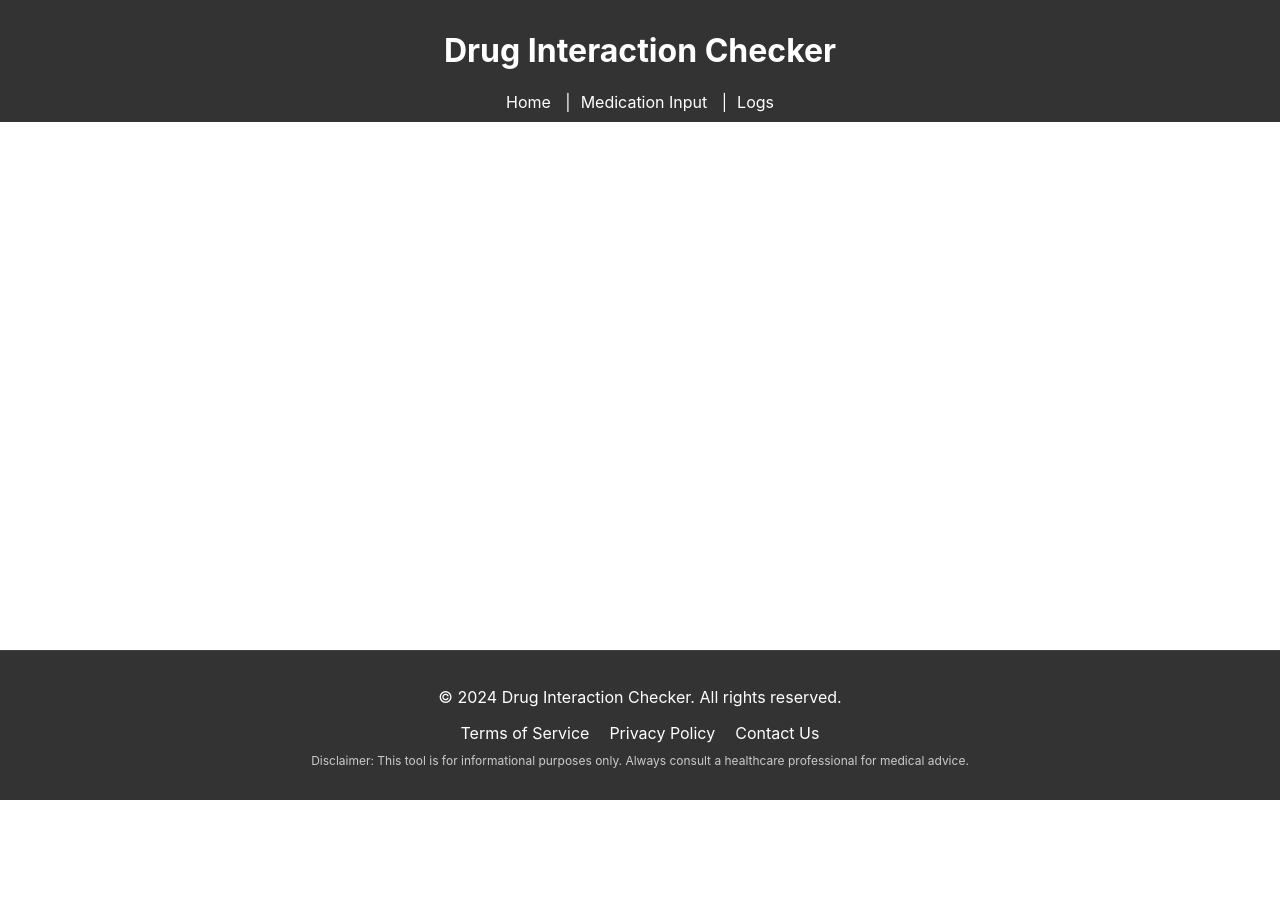
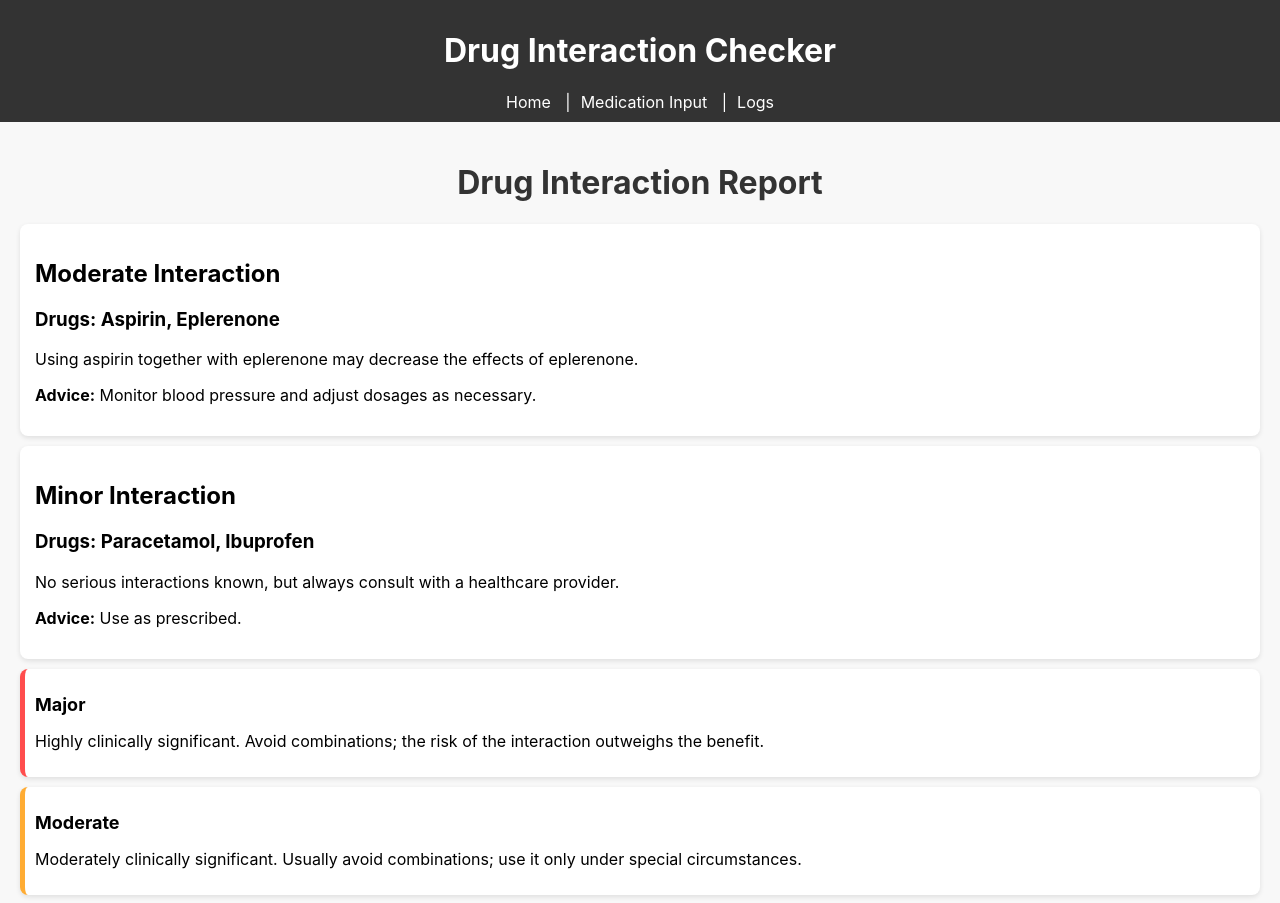
Before and after one commit to hend-isleem/drug_overdose, a React (Create React App) app: page /interaction-results in a window 1280 px wide. Shown: the top 903 px of the page. Before the commit the page ends 800 px from the top, so only its background shows below. Built offline with nearby package versions, Linux system fonts and the light colour scheme.

Commit message:
Added interaction results

```diff
--- a/src/App.js
+++ b/src/App.js
@@ -1,7 +1,8 @@
 import React from "react";
-import { BrowserRouter as Router, Route, Routes } from "react-router-dom";
+import { BrowserRouter as Router, Routes, Route } from "react-router-dom";
 import Header from "./components/Header";
 import MedicationInputForm from "./components/MedicationInputForm";
+import InteractionResults from "./components/InteractionResults";
 import Footer from "./components/Footer";
 
 function App() {
@@ -11,10 +12,14 @@ function App() {
         <Header />
         <div className="content" style={contentStyle}>
           <Routes>
-            <Route path="/input-medication" element={<MedicationInputForm />} />
             <Route
               path="/"
               element={<h2>Welcome to the Drug Interaction Checker</h2>}
+            />
+            <Route path="/input-medication" element={<MedicationInputForm />} />
+            <Route
+              path="/interaction-results"
+              element={<InteractionResults />}
             />
           </Routes>
         </div>
@@ -31,7 +36,7 @@ const appContainerStyle = {
 };
 
 const contentStyle = {
-  flex: 1, // This makes sure the content takes up the available space
+  flex: 1,
 };
 
 export default App;
--- /dev/null
+++ b/src/components/InteractionResults.js
@@ -0,0 +1,127 @@
+import React from "react";
+
+const mockInteractions = [
+  {
+    type: "Moderate",
+    drugs: ["Aspirin", "Eplerenone"],
+    description:
+      "Using aspirin together with eplerenone may decrease the effects of eplerenone.",
+    advice: "Monitor blood pressure and adjust dosages as necessary.",
+  },
+  {
+    type: "Minor",
+    drugs: ["Paracetamol", "Ibuprofen"],
+    description:
+      "No serious interactions known, but always consult with a healthcare provider.",
+    advice: "Use as prescribed.",
+  },
+];
+
+const InteractionReport = () => {
+  return (
+    <div style={styles.container}>
+      <h1 style={styles.header}>Drug Interaction Report</h1>
+      {mockInteractions.map((interaction, index) => (
+        <div key={index} style={styles.interactionCard}>
+          <h2>{interaction.type} Interaction</h2>
+          <h3>Drugs: {interaction.drugs.join(", ")}</h3>
+          <p>{interaction.description}</p>
+          <p>
+            <strong>Advice:</strong> {interaction.advice}
+          </p>
+        </div>
+      ))}
+      <InteractionClassification />
+    </div>
+  );
+};
+
+const InteractionClassification = () => {
+  const classifications = [
+    {
+      level: "Major",
+      description:
+        "Highly clinically significant. Avoid combinations; the risk of the interaction outweighs the benefit.",
+    },
+    {
+      level: "Moderate",
+      description:
+        "Moderately clinically significant. Usually avoid combinations; use it only under special circumstances.",
+    },
+    {
+      level: "Minor",
+      description:
+        "Minimally clinically significant. Minimize risk; assess risk and consider an alternative drug, take steps to circumvent the interaction risk and/or institute a monitoring plan.",
+    },
+    {
+      level: "Unknown",
+      description: "No interaction information available.",
+    },
+  ];
+
+  return (
+    <div>
+      {classifications.map((item, index) => (
+        <div
+          key={index}
+          style={{
+            ...styles.classificationCard,
+            borderLeftColor: getLevelColor(item.level),
+          }}
+        >
+          <h2 style={styles.level}>{item.level}</h2>
+          <p style={styles.description}>{item.description}</p>
+        </div>
+      ))}
+    </div>
+  );
+};
+
+const getLevelColor = (level) => {
+  switch (level) {
+    case "Major":
+      return "#ff4d4d"; // Red
+    case "Moderate":
+      return "#ffac33"; // Orange
+    case "Minor":
+      return "#33cc33"; // Green
+    default:
+      return "#cccccc"; // Grey
+  }
+};
+
+const styles = {
+  container: {
+    padding: "20px",
+    backgroundColor: "#f8f8f8",
+  },
+  header: {
+    color: "#333",
+    textAlign: "center",
+  },
+  interactionCard: {
+    backgroundColor: "#fff",
+    padding: "15px",
+    borderRadius: "8px",
+    boxShadow: "0 2px 5px rgba(0,0,0,0.1)",
+    marginBottom: "10px",
+  },
+  classificationCard: {
+    backgroundColor: "#fff",
+    padding: "10px",
+    margin: "10px 0",
+    borderLeft: "5px solid",
+    borderRadius: "8px",
+    boxShadow: "0 2px 5px rgba(0,0,0,0.1)",
+  },
+  level: {
+    fontSize: "18px",
+    fontWeight: "bold",
+    marginBottom: "5px",
+  },
+  description: {
+    fontSize: "16px",
+  },
+};
+
+export default InteractionReport;
--- a/src/components/MedicationInputForm.js
+++ b/src/components/MedicationInputForm.js
@@ -1,15 +1,15 @@
 import React, { useState } from "react";
+import { useNavigate } from "react-router-dom"; // Import useNavigate
 
 const MedicationInputForm = () => {
   const [drugList, setDrugList] = useState([]);
   const [currentDrug, setCurrentDrug] = useState("");
+  const navigate = useNavigate(); // Initialize navigate function
 
-  // Handle input change
   const handleChange = (e) => {
     setCurrentDrug(e.target.value);
   };
 
-  // Add a new drug to the list
   const handleAddDrug = () => {
     if (currentDrug) {
       setDrugList([...drugList, currentDrug]);
@@ -17,19 +17,15 @@ const MedicationInputForm = () => {
     }
   };
 
-  // Remove a drug from the list
   const handleRemoveDrug = (index) => {
-    const newDrugList = drugList.filter((_, i) => i !== index);
-    setDrugList(newDrugList);
+    setDrugList(drugList.filter((_, i) => i !== index));
   };
 
-  // Submit to check interactions
   const handleCheckInteractions = () => {
     console.log("Checking interactions for:", drugList);
-    alert("Checking interactions!");
+    navigate("/interaction-results"); // Navigate to the results page
   };
 
-  // Reset the drug list
   const handleReset = () => {
     setDrugList([]);
   };
@@ -41,7 +37,6 @@ const MedicationInputForm = () => {
         Check interactions with multiple drugs, vaccines, supplements, alcohol,
         food, and diseases.
       </p>
-
       <div style={inputContainerStyle}>
         <input
           type="text"
@@ -54,7 +49,6 @@ const MedicationInputForm = () => {
           Add
         </button>
       </div>
-
       {drugList.length > 0 && (
         <div style={listContainerStyle}>
           <h3>Unsaved interactions list</h3>
@@ -73,7 +67,6 @@ const MedicationInputForm = () => {
           </ul>
         </div>
       )}
-
       <div style={buttonContainerStyle}>
         <button onClick={handleCheckInteractions} style={checkButtonStyle}>
           Check Interactions
@@ -85,7 +78,6 @@ const MedicationInputForm = () => {
     </div>
   );
 };
-
 // Styling
 const containerStyle = {
   width: "500px",
```
